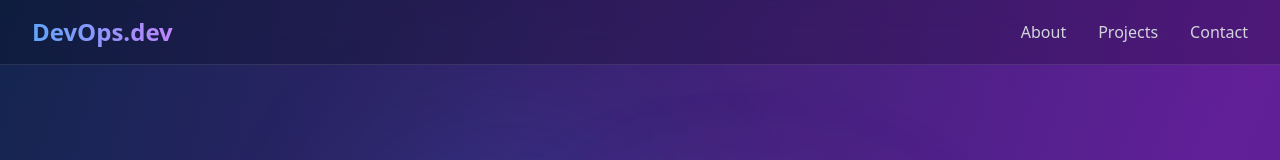
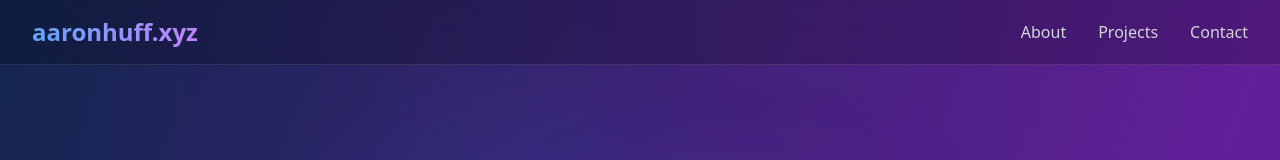
Before and after one commit to aaronhuff/aaronhuff_xyz, a React (Vite) app: page / in a window 1280 px wide. Shown: the top 160 px of the page. Built offline with nearby package versions, Linux system fonts and the light colour scheme.

Commit message:
Changed header to aaronhuff.xyz

```diff
--- a/src/pages/Index.tsx
+++ b/src/pages/Index.tsx
@@ -69,7 +69,7 @@ const Index = () => {
         <div className="max-w-7xl mx-auto px-4 sm:px-6 lg:px-8">
           <div className="flex justify-between items-center py-4">
             <div className="text-2xl font-bold bg-gradient-to-r from-blue-400 to-purple-400 bg-clip-text text-transparent">
-              DevOps.dev
+              aaronhuff.xyz
             </div>
             <div className="hidden md:flex space-x-8">
               <button onClick={() => scrollToSection('about')} className="text-gray-300 hover:text-white transition-colors">About</button>
```
